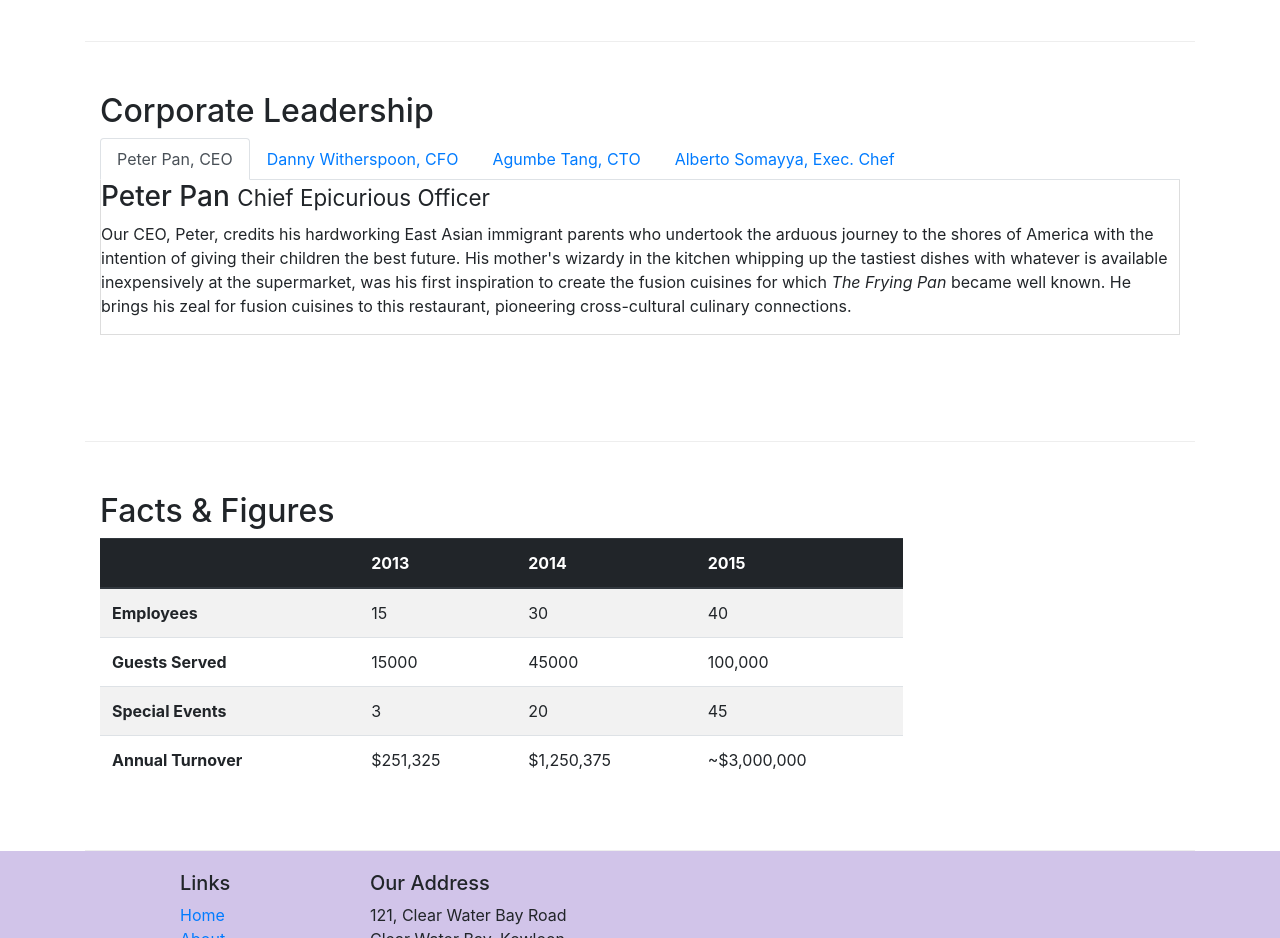
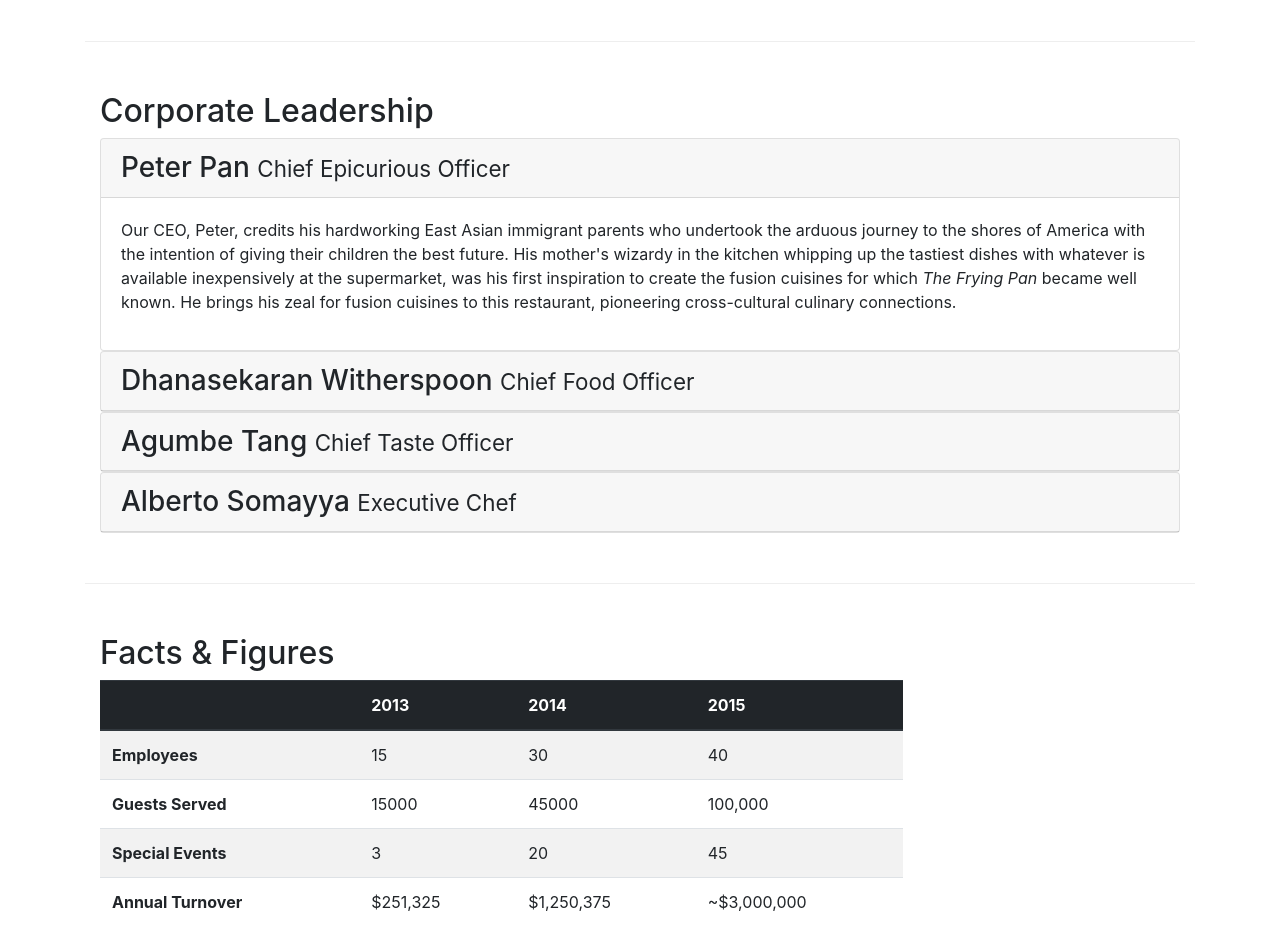
Before and after one commit to Aldiyar-Sharapiden/Bootstrap, a website: page aboutus.html in a window 1280 px wide. Shown: the part 880-1818 px from the top of the page. Drawn offline with nearby package versions, Linux system fonts and the light colour scheme.

Commit message:
Accordion Behavior

```diff
--- a/aboutus.html
+++ b/aboutus.html
@@ -117,72 +117,109 @@
         <div class="row row-content">
             <div class="col-12 col-sm">
                 <h2>Corporate Leadership</h2>
-                <ul class="nav nav-tabs">
-                    <li class="nav-item">
-                        <a class="nav-link active" href="#peter" role="tab" data-toggle="tab">Peter Pan, CEO </a>
-                    </li>
-                    <li class="nav-item">
-                        <a class="nav-link" href="#danny" role="tab" data-toggle="tab">Danny Witherspoon, CFO</a>
-                    </li>
-                    <li class="nav-item">
-                        <a class="nav-link" href="#agumbe" role="tab" data-toggle="tab">Agumbe Tang, CTO</a>
-                    </li>
-                    <li class="nav-item">
-                        <a class="nav-link" href="#alberto" role="tab" data-toggle="tab">Alberto Somayya, Exec. Chef</a>
-                    </li>
-                </ul>
 
-                <div class="tab-content">
-                    <div role="tabpanel" class="tab-pane fade show active" id="peter">
-                        <h3>Peter Pan <small>Chief Epicurious Officer</small></h3>
-                        <p class="d-none d-sm-block">Our CEO, Peter, credits his hardworking East Asian immigrant
+
+                <div id="accordion">
+                    <div class="card">
+                        <div class="card-header" role="tab" id="peterhead">
+                            <h3 class="mb-0">
+                                <a data-toggle="collapse" data-target="#peter">
+                                    Peter Pan <small>Chief Epicurious Officer</small>
+                                </a>
+                            </h3>
+                        </div>
+                        <div class="collapse show" id="peter" data-parent="accordion">
+                            <div class="card-body">
+                                <p class="d-none d-sm-block">Our CEO, Peter, credits his hardworking East Asian
+                                    immigrant
                                     parents
                                     who
                                     undertook the arduous
-                            journey to the shores of America with the intention of giving their children the best
+                                    journey to the shores of America with the intention of giving their children the
+                                    best
                                     future. His
-                            mother's wizardy in the kitchen whipping up the tastiest dishes with whatever is available
-                            inexpensively at the supermarket, was his first inspiration to create the fusion cuisines
+                                    mother's wizardy in the kitchen whipping up the tastiest dishes with whatever is
+                                    available
+                                    inexpensively at the supermarket, was his first inspiration to create the fusion
+                                    cuisines
                                     for
                                     which
-                            <em>The Frying Pan</em> became well known. He brings his zeal for fusion cuisines to this
+                                    <em>The Frying Pan</em> became well known. He brings his zeal for fusion cuisines to
+                                    this
                                     restaurant, pioneering cross-cultural culinary connections.</p>
                             </div>
+                        </div>
+                    </div>
 
-                    <div role="tabpanel" class="tab-pane fade " id="danny">
-                        <h3>Dhanasekaran Witherspoon <small>Chief Food Officer</small></h3>
+                    <div class="card">
+                        <div class="card-header" role="tab" id="dannyhead">
+                            <h3 class="mb-0">
+                                <a data-toggle="collapse" data-target="#danny">
+                                    Dhanasekaran Witherspoon <small>Chief Food Officer</small>
+                                </a>
+                            </h3>
+                        </div>
+                        <div class="collapse " id="danny" data-parent="accordion">
+                            <div class="card-body">
                                 <p class="d-none d-sm-block">Our CFO, Danny, as he is affectionately referred to by his
                                     colleagues,
                                     comes from a long established
                                     family tradition in farming and produce. His experiences growing up on a farm in the
                                     Australian
-                            outback gave him great appreciation for varieties of food sources. As he puts it in his own
+                                    outback gave him great appreciation for varieties of food sources. As he puts it in
+                                    his own
                                     words,
                                     <em>Everything that runs, wins, and everything that stays, pays!</em></p>
                             </div>
+                        </div>
+                    </div>
 
-                    <div role="tabpanel" class="tab-pane fade " id="agumbe">
-                        <h3>Agumbe Tang <small>Chief Taste Officer</small></h3>
-                        <p class="d-none d-sm-block">Blessed with the most discerning gustatory sense, Agumbe, our CTO,
+                    <div class="card">
+                        <div class="card-header" role="tab" id="agumehead">
+                            <h3 class="mb-0">
+                                <a data-toggle="collapse" data-target="#agumbe">
+                                    Agumbe Tang <small>Chief Taste Officer</small>
+                                </a>
+                            </h3>
+                        </div>
+                        <div class="collapse" id="agumbe" data-parent="accordion">
+                            <div class="card-body">
+                                <p class="d-none d-sm-block">Blessed with the most discerning gustatory sense, Agumbe,
+                                    our CTO,
                                     personally ensures that every dish
-                            that we serve meets his exacting tastes. Our chefs dread the tongue lashing that ensues if
+                                    that we serve meets his exacting tastes. Our chefs dread the tongue lashing that
+                                    ensues if
                                     their
-                            dish does not meet his exacting standards. He lives by his motto, <em>You click only if you
+                                    dish does not meet his exacting standards. He lives by his motto, <em>You click only
+                                        if you
                                         survive
                                         my lick.</em></p>
                             </div>
+                        </div>
+                    </div>
 
-                    <div role="tabpanel" class="tab-pane fade " id="alberto">
-                        <h3>Alberto Somayya <small>Executive Chef</small></h3>
+                    <div class="card">
+                        <div class="card-header" role="tab" id="albertohead">
+                            <h3 class="mb-0">
+                                <a data-toggle="collapse" data-target="#alberto">
+                                    Alberto Somayya <small>Executive Chef</small>
+                                </a>
+                            </h3>
+                        </div>
+                        <div class="collapse " id="alberto" data-parent="accordion">
                             <p class="d-none d-sm-block">Award winning three-star Michelin chef with wide International
                                 experience
                                 having worked closely with
-                            whos-who in the culinary world, he specializes in creating mouthwatering Indo-Italian fusion
-                            experiences. He says, <em>Put together the cuisines from the two craziest cultures, and you
+                                whos-who in the culinary world, he specializes in creating mouthwatering Indo-Italian
+                                fusion
+                                experiences. He says, <em>Put together the cuisines from the two craziest cultures, and
+                                    you
                                     get
                                     a
                                     winning hit! Amma Mia!</em></p>
                         </div>
+                    </div>
+
                 </div>
 
             </div>
```
Lines whose indentation alone changed are shown as unchanged.
